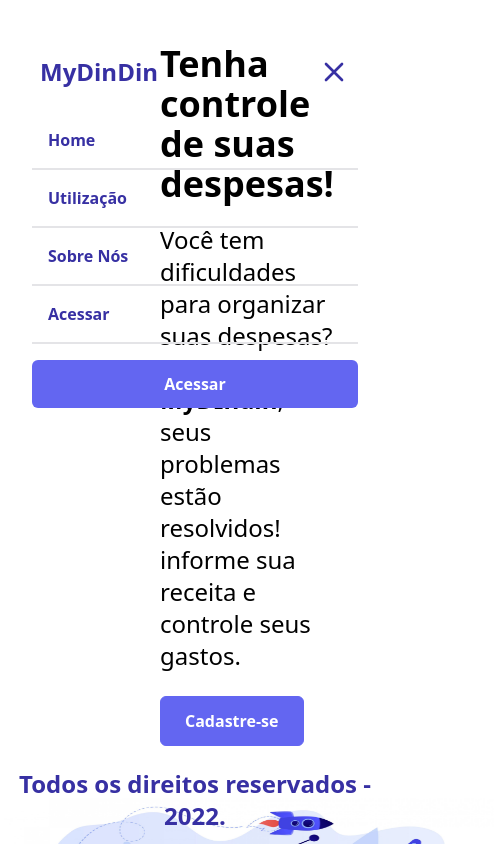
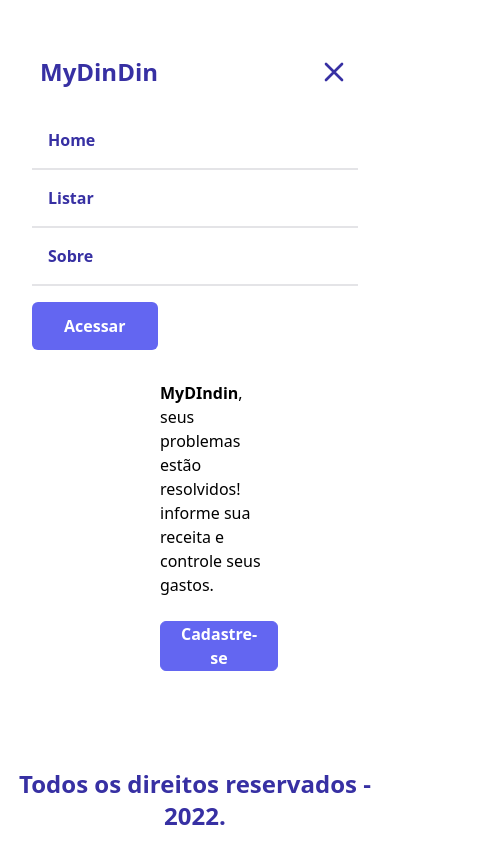
Before and after one commit to hermogenesferreira/mydindin-front, a React (Create React App) app: page / in a window 390 px wide. Both pictures are taken after a click on the element 334 px from the left and 72 px from the top of the page. Shown: the top 844 px of the page, 494 px wide, since content can reach past the window. Built offline with nearby package versions, Linux system fonts and the light colour scheme; no server answers.

Commit message:
home atualizado

```diff
--- a/src/components/NavBar.js
+++ b/src/components/NavBar.js
@@ -8,7 +8,7 @@ const NavBar = () => {
 
   return (
     <div>
-      <div className="w-screen h-[80px] z-10 text-indigo-800 fixed drop-shadlow-lg mt-8">
+      <div className="w-screen h-[80px] z-10 text-indigo-800 fixed drop-shadlow-lg mt-8 bg-white">
         <div className="px-10 flex justify-between items-center w-full h-full">
           <div className="flex items-center">
             <h1 className="text-2xl font-bold mr-4 sm:text-3xl">
@@ -35,13 +35,24 @@ const NavBar = () => {
             {!nav ? <MenuIcon className="w-8" /> : <XIcon className="w-8" />}
           </div>
         </div>
-        <ul className={!nav ? 'hidden' : 'absolute font-bold w-full px-8'}>
-          <li className="border-b-2 border-zinc-200 w-full">Home</li>
-          <li className="border-b-2 border-zinc-200 w-full">Utilização</li>
-          <li className="border-b-2 border-zinc-200 w-full">Sobre Nós</li>
-          <li className="border-b-2 border-zinc-200 w-full">Acessar</li>
+        <ul
+          className={
+            !nav ? 'hidden' : 'absolute font-bold w-full px-8 bg-white'
+          }
+        >
+          <Link to="/">
+            <li className="border-b-2 border-zinc-200 w-full">Home</li>
+          </Link>
+          <Link to="/list">
+            <li className="border-b-2 border-zinc-200 w-full">Listar</li>
+          </Link>
+          <Link to="/about">
+            <li className="border-b-2 border-zinc-200 w-full">Sobre</li>
+          </Link>
           <div className="flex flex-col my-4">
-            <button className="border-none px-8 py-3 mb-4">Acessar</button>
+            <Link to="/about">
+              <button className="border-none px-8 py-3 mb-4">Acessar</button>
+            </Link>
           </div>
         </ul>
       </div>
--- a/src/pages/Home.js
+++ b/src/pages/Home.js
@@ -5,12 +5,12 @@ import imagem from '../assets/imagem.jpg';
 const Home = () => {
   return (
     <div className="w-full h-screen flex flex-col justify-between">
-      <div className="grid md:grid-cols-2 m-auto">
+      <div className="grid md:grid-cols-2 max-w-[1960px] m-auto">
         <div className="flex flex-col justify-center md:items-start w-full px-40 py-8">
-          <h1 className="text-4xl font-bold py-3">
+          <h1 className="sm:text-2xl xl:text-4xl font-bold py-3">
             Tenha controle de suas despesas!
           </h1>
-          <div className="text-2xl py-2">
+          <div className="sm:text-2xl xl:text-2xl py-2">
             <p>Você tem dificuldades para organizar suas despesas?</p>
             <p>
               Com o <strong>MyDIndin</strong>, seus problemas estão resolvidos!
@@ -18,12 +18,14 @@ const Home = () => {
             <p>informe sua receita e controle seus gastos.</p>
           </div>
           <Link to="/register">
-            <button className="py-3 px-6 my-4 font-bold">Cadastre-se</button>
+            <button className="sm:px-2 xl:py-3 xl:px-6 my-4 font-bold">
+              Cadastre-se
+            </button>
           </Link>
         </div>
         <div>
           <img
-            className="h-56 w-full object-right sm:h-72 md:h-96 lg:w-full lg:h-full"
+            className="h-56 w-full object-right md:h-96 hidden sm:block "
             src={imagem}
             alt="/"
           />
--- a/tailwind.config.js
+++ b/tailwind.config.js
@@ -6,6 +6,22 @@ module.exports = {
       backgroundImage: {
         'nature-light': "url('/src/assets/vector1.png')",
       },
+      screens: {
+        sm: '640px',
+        // => @media (min-width: 640px) { ... }
+
+        md: '768px',
+        // => @media (min-width: 768px) { ... }
+
+        lg: '1024px',
+        // => @media (min-width: 1024px) { ... }
+
+        xl: '1280px',
+        // => @media (min-width: 1280px) { ... }
+
+        '2xl': '1536px',
+        // => @media (min-width: 1536px) { ... }
+      },
     },
   },
   plugins: [],
```
Also changed, not shown: 1 other file (tests, documents, lock files or other folders).
